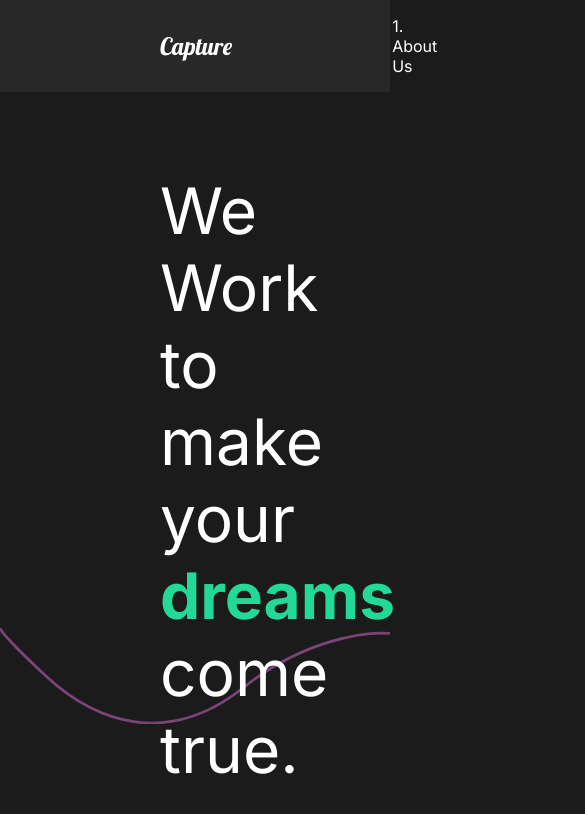
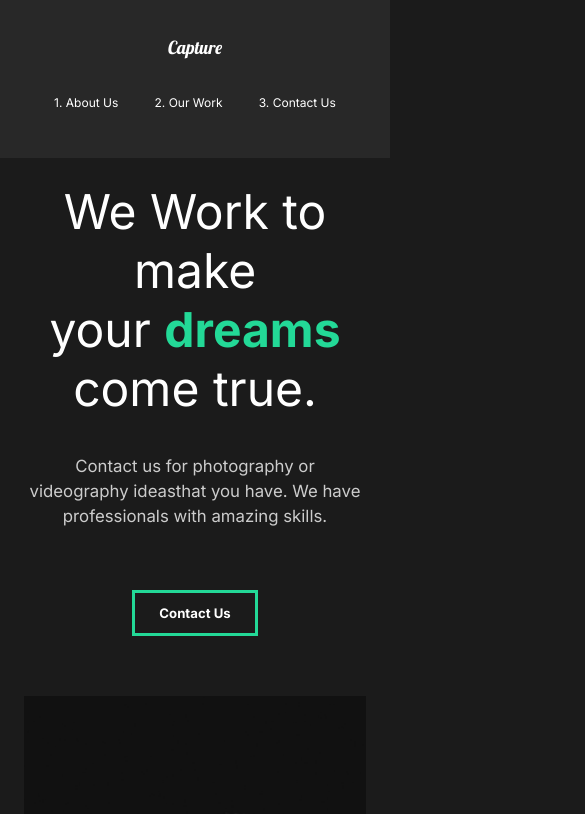
Before and after one commit to sathvi3/dev-portfolio-react, a React (Create React App) app: page / in a window 390 px wide. Shown: the top 814 px of the page, 585 px wide, since content can reach past the window. Built offline with nearby package versions, Linux system fonts and the light colour scheme.

Commit message:
Mobile Responsive.

```diff
--- a/src/components/GlobalStyle.js
+++ b/src/components/GlobalStyle.js
@@ -5,6 +5,12 @@ const GlobalStyle = createGlobalStyle`
         margin: 0;
         padding: 0;
         box-sizing: border-box;
+    }
+
+    html {
+        @media (max-width: 1700px) {
+            font-size: 75%;
+        }
     }
 
     body {
--- a/src/components/Nav.js
+++ b/src/components/Nav.js
@@ -57,6 +57,26 @@ const StyledNav = styled.nav`
     padding-left: 10rem;
     position: relative;
   }
+
+  @media (max-width: 1300px) {
+    flex-direction: column;
+    padding: 2rem 1rem;
+
+    #logo {
+      display: inline-block;
+      margin: 1rem;
+    }
+
+    ul {
+      padding: 2rem;
+      justify-content: space-around;
+      width: 100%;
+
+      li {
+        padding: 0;
+      }
+    }
+  }
 `;
 
 export default Nav;
--- a/src/components/ServicesSection.js
+++ b/src/components/ServicesSection.js
@@ -72,6 +72,10 @@ const Services = styled(About)`
 const Cards = styled.div`
   display: flex;
   flex-wrap: wrap;
+
+  @media (max-width: 1300px) {
+    justify-content: center;
+  }
 `;
 const Card = styled.div`
   flex-basis: 16rem;
--- a/src/pages/ContactUs.js
+++ b/src/pages/ContactUs.js
@@ -45,11 +45,20 @@ const ContactStyle = styled(motion.div)`
   padding: 5rem 10rem;
   color: #353535;
   min-height: 90vh;
+
+  @media (max-width: 1500px) {
+    padding: 2rem;
+    font-size: 1rem;
+  }
 `;
 
 const Title = styled.div`
   margin-bottom: 4rem;
   color: black;
+
+  @media (max-width: 1500px) {
+    margin-top: 5rem;
+  }
 `;
 
 const Hide = styled.div`
--- a/src/pages/MovieDetail.js
+++ b/src/pages/MovieDetail.js
@@ -56,6 +56,12 @@ const HeadLine = styled.div`
   padding-top: 20vh;
   position: relative;
 
+  @media (max-width: 768px) {
+    h2 {
+      font-size: 3rem;
+    }
+  }
+
   h2 {
     position: absolute;
     top: 10%;
@@ -76,6 +82,11 @@ const Awards = styled.div`
   margin: 5rem 1rem;
   align-items: center;
   justify-content: space-around;
+
+  @media (max-width: 1500px) {
+    display: block;
+    margin: 2rem 2rem;
+  }
 `;
 
 const AwardStyle = styled.div`
--- a/src/pages/OurWork.js
+++ b/src/pages/OurWork.js
@@ -71,6 +71,10 @@ const Work = styled(motion.div)`
   overflow: hidden;
   padding: 5rem 10rem;
 
+  @media (max-width: 1300px) {
+    padding: 2rem 2rem;
+  }
+
   h2 {
     padding: 1rem 0rem;
   }
--- a/src/styles.js
+++ b/src/styles.js
@@ -8,6 +8,12 @@ export const About = styled(motion.div)`
   justify-content: space-between;
   padding: 5rem 10rem;
   color: white;
+
+  @media (max-width: 1300px) {
+    display: block;
+    padding: 2rem 2rem;
+    text-align: center;
+  }
 `;
 
 export const Description = styled.div`
@@ -16,6 +22,14 @@ export const Description = styled.div`
   z-index: 2;
   h2 {
     font-weight: lighter;
+  }
+
+  @media (max-width: 1300px) {
+    padding: 0;
+
+    button {
+      margin: 2rem 0rem 5rem 0rem;
+    }
   }
 `;
 
```
